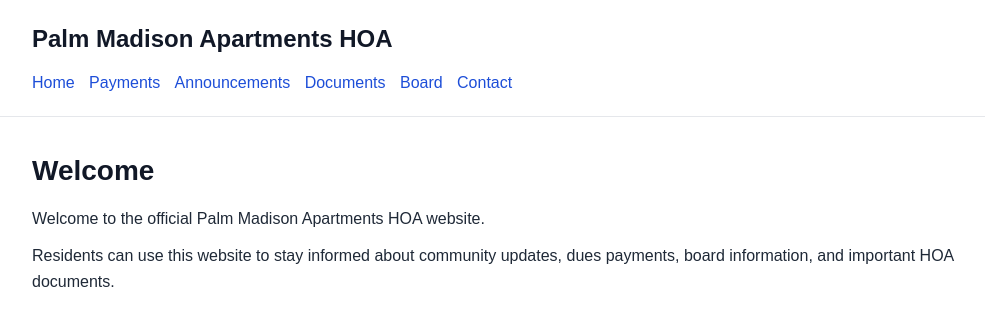
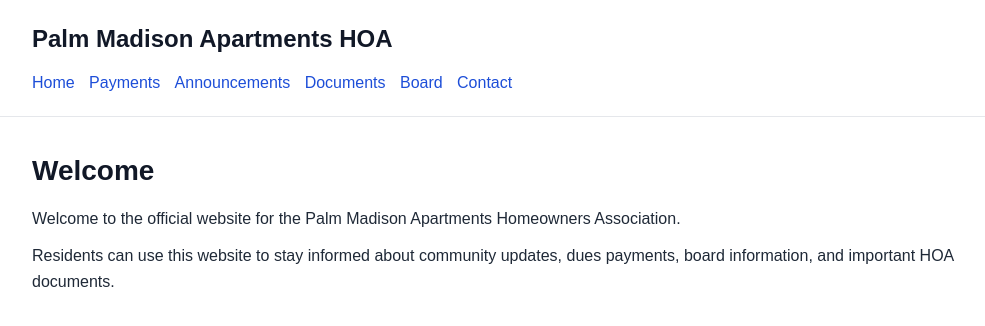
Before and after one commit to Palm-Madison-HOA/palmmadison.org, a Next.js app: page / in a window 1280 px wide. Shown: the top 326 px of the page, without its empty margins (144-1129 px from the left). Built offline with nearby package versions, Linux system fonts and the light colour scheme.

Commit message:
Update welcome message for HOA website

```diff
--- a/app/page.tsx
+++ b/app/page.tsx
@@ -3,7 +3,7 @@ export default function HomePage() {
     <section>
       <h2 className="page-title">Welcome</h2>
       <p className="page-text">
-        Welcome to the official Palm Madison Apartments HOA website.
+        Welcome to the official website for the Palm Madison Apartments Homeowners Association.
       </p>
       <p className="page-text">
         Residents can use this website to stay informed about community updates,
```
